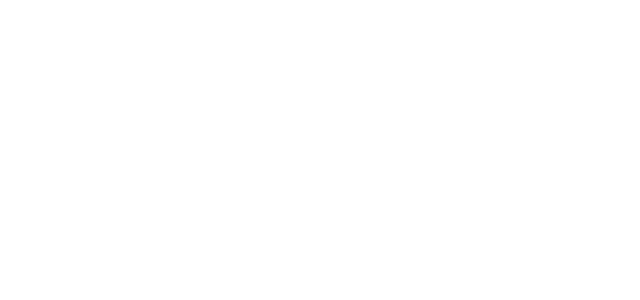
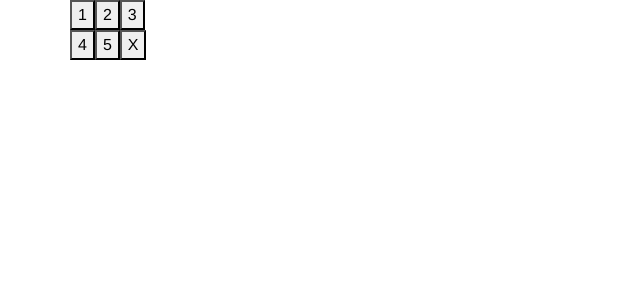
Before and after one commit to DhFernando/vue-puzzle-game, a Vue app: page / in a window 1280 px wide. Shown: the top 300 px of the page, without its empty margins (0-640 px from the left). Built offline with nearby package versions, Linux system fonts and the light colour scheme.

Commit message:
init set rulz on first one button set

```diff
--- a/src/components/puzzle.vue
+++ b/src/components/puzzle.vue
@@ -1,6 +1,17 @@
 <template>
-  <div class="row container">
-
+  <div>
+    <div class="container">
+      <div class="row">
+      <button @click="clicked('one')">{{ coods.one }}</button>
+      <button @click="clicked('two')">{{ coods.two }}</button>
+      <button @click="clicked('three')" >{{ coods.three }}</button>
+    </div>
+    <div class="row">
+      <button @click="clicked('four')">{{ coods.four }}</button>
+      <button @click="clicked('five')">{{ coods.five }}</button>
+      <button @click="clicked('six')" >{{ coods.six }}</button>
+    </div>
+    </div>
   </div>
 </template>
 
@@ -10,14 +21,65 @@ export default {
 
   data(){
       return{
-
+        temp:null,
+        coods : {
+          'one':1,  'two':2,  'three':3,
+          'four':4,  'five':5,  'six':'X'
+        }
       }
     },
     computed: {
 
     },
     methods:{
+      clicked(cood){
+       if(cood == 'one'){
+         if(this.coods.two == 'X'){ // -----------------2
 
+           this.temp = this.coods.one
+           this.coods.one = this.coods.two
+           this.coods.two = this.temp
+            this.temp=null
+         }else if(this.coods.four == 'X'){ // ----------4
+           this.temp = this.coods.one
+           this.coods.one = this.coods.four
+           this.coods.four = this.temp
+           this.temp = null
+         }
+       }else if(cood == 'two'){
+         if(this.coods.one == 'X'){ // -----------------1
+
+           this.temp = this.coods.two
+           this.coods.two = this.coods.one
+           this.coods.one = this.temp
+           this.temp=null
+         }else if(this.coods.three == 'X'){ // ---------3
+
+           this.temp = this.coods.two
+           this.coods.two = this.coods.three
+           this.coods.three = this.temp
+           this.temp=null
+         }else if(this.coods.five == 'X'){ // ----------5
+           this.temp = this.coods.two
+           this.coods.two = this.coods.five
+           this.coods.five = this.temp
+           this.temp = null
+         }
+
+       }else if(cood == 'three'){
+           if(this.coods.two == 'X'){ // --------------2
+             this.temp = this.coods.three
+             this.coods.three = this.coods.two
+             this.coods.two =this.temp
+             this.temp=null
+           }else if(this.coods.six == 'X'){ // ----------------------------6
+              this.temp = this.coods.three
+              this.coods.three = this.coods.six
+              this.coods.six = this.temp
+              this.temp = null
+           }
+       }
+      }
     }
 }
 </script>
```
